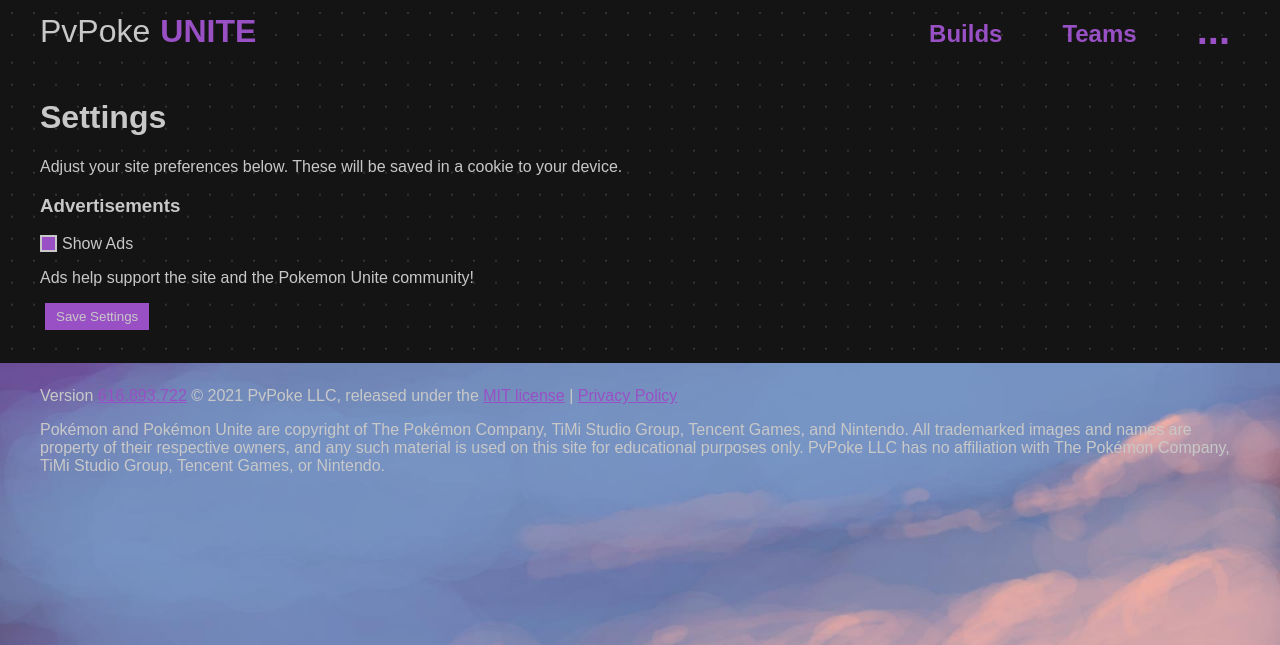
After one commit to pvpoke/pvpoke-unite, a PHP site: page /settings/ in a window 1280 px wide. The commit adds this page. Shown: the top 645 px of the page. Run offline with PHP 8.4, Linux system fonts and the light colour scheme.

Commit message:
Settings page
Added strings and functionality for settings page.

```diff
--- a/src/css/components/forms.scss
+++ b/src/css/components/forms.scss
@@ -52,3 +52,33 @@ input{
 }
 
 .hide, .template{ display: none !important; }
+
+// Checkbox
+
+.check{
+	margin-top:10px;
+	cursor: pointer;
+
+	span{
+		display: block;
+		width: 17px;
+		height: 17px;
+		background: $black;
+		border: 2px solid $white;
+		box-sizing:border-box;
+		margin: 0px 5px 0 0;
+		float: left;
+	}
+
+	&.on{
+		span{
+			background:$accent-color;
+		}
+	}
+
+	&:hover:not(.on){
+		span{
+			background:$gray;
+		}
+	}
+}
--- a/src/css/style.css
+++ b/src/css/style.css
@@ -425,6 +425,27 @@ input[type=text] {
 
 .hide, .template {
   display: none !important;
+}
+
+.check {
+  margin-top: 10px;
+  cursor: pointer;
+}
+.check span {
+  display: block;
+  width: 17px;
+  height: 17px;
+  background: #141414;
+  border: 2px solid #c8c8c8;
+  box-sizing: border-box;
+  margin: 0px 5px 0 0;
+  float: left;
+}
+.check.on span {
+  background: #9950c5;
+}
+.check:hover:not(.on) span {
+  background: #222222;
 }
 
 .modal {
--- a/src/footer.php
+++ b/src/footer.php
@@ -33,7 +33,7 @@ if($(window).width() > 768){
 		}
 	});
 
-	$("body").on("mouseover click", "header .menu .parent-menu", function(e){
+	$("body").on("mouseover", "header .menu .parent-menu", function(e){
 		e.preventDefault();
 		$(".submenu").removeClass("active");
 		$(this).find(".submenu").addClass("active");
@@ -91,6 +91,14 @@ $("body").on("click", ".tabs a", function(e){
 	$(this).addClass("active");
 });
 
+// Checkboxes
+
+$("body").on("click", ".check", function(e){
+	e.preventDefault();
+
+	$(e.target).closest(".check").toggleClass("on");
+});
+
 // Service worker handler
 if ('serviceWorker' in navigator) {
 	console.log("Attempting to register service worker");
--- a/src/header.php
+++ b/src/header.php
@@ -72,7 +72,7 @@ if(! isset($OG_IMAGE)){
 	var siteVersion = "<?php echo $SITE_VERSION; ?>";
 	var messages = {}; // Object of translation messages
 
-	<?php if(isset($_COOKIE['settings'])) : ?>
+	<?php if(isset($_COOKIE['unite_settings'])) : ?>
 		var settings = {
 			'lang': "<?php echo htmlspecialchars($_SETTINGS->lang); ?>",
 			'ads': "<?php echo htmlspecialchars($_SETTINGS->ads); ?>"
--- /dev/null
+++ b/src/js/interface/Settings.js
@@ -0,0 +1,53 @@
+// JavaScript Document
+
+var InterfaceMaster = (function () {
+    var instance;
+
+    function createInstance() {
+
+
+        var object = new interfaceObject();
+
+		function interfaceObject(){
+
+			this.init = function(){
+			};
+
+			// Given a name, save current list to a cookie
+			$(".save.button").click(function(e){
+				var ads = $(".check.ads").hasClass("on") ? 1 : 0;
+
+				$.ajax({
+
+					url : host+'ajax/settingscookie.php',
+					type : 'POST',
+					data : {
+						'lang': 'en',
+						'ads': ads
+					},
+					dataType:'json',
+					success : function(data) {
+						ModalWindow($(".settings-save-message"));
+					},
+					error : function(request,error)
+					{
+						console.log("Request: "+JSON.stringify(request));
+						console.log(error);
+					}
+				});
+			});
+
+		};
+
+        return object;
+    }
+
+    return {
+        getInstance: function () {
+            if (!instance) {
+                instance = createInstance();
+            }
+            return instance;
+        }
+    };
+})();
--- a/src/lang/en/pages/builds.json
+++ b/src/lang/en/pages/builds.json
@@ -1,4 +1,6 @@
 {
+	"builds_meta_title": "Builds",
+	"builds_meta_description": "Create, save, and share your builds for Pokemon Unite.",
 	"overall": "Overall",
 	"hp": "HP",
 	"atk": "Atk",
--- /dev/null
+++ b/src/lang/en/pages/settings.json
@@ -0,0 +1,11 @@
+{
+	"settings_meta_title": "Settings",
+	"settings_meta_description": "Adjust your settings and preferences for the site.",
+	"settings_description": "Adjust your site preferences below. These will be saved in a cookie to your device.",
+	"settings_ads": "Advertisements",
+	"settings_ads_button": "Show Ads",
+	"settings_ads_description": "Ads help support the site and the Pokemon Unite community!",
+	"settings_save_button": "Save Settings",
+	"settings_save_header": "Settings Saved",
+	"settings_save_message": "Your settings have been updated. (Refresh the page if you've updated the site appearance.)"
+}
--- /dev/null
+++ b/src/settings.php
@@ -0,0 +1,45 @@
+<?php
+require_once 'modules/localize.php';
+
+i18n::getInstance()->loadMessages("pages/settings");
+
+$CANONICAL = '/settings/';
+
+$META_TITLE = l("settings_meta_title");
+
+$META_DESCRIPTION = l("settings_meta_description");
+
+require_once 'header.php';
+
+?>
+
+<div id="settings">
+
+	<div class="section patterned padding">
+		<div class="main-wrap">
+			<h1><?php e("settings_meta_title"); ?></h1>
+			<div class="section moves white">
+				<p><?php e("settings_description"); ?></p>
+
+				<div class="settings">
+
+					<h3><?php e("settings_ads"); ?></h3>
+					<div class="check ads <?php if($_SETTINGS->ads == 1) : ?>on<?php endif; ?>"><span></span> <?php e("settings_ads_button"); ?></div>
+					<p><?php e("settings_ads_description"); ?></p>
+
+					<button class="save button"><?php e("settings_save_button"); ?></button>
+				</div>
+			</div>
+
+			<div class="settings-save-message hide" header="<?php e("settings_save_header") ?>"><?php e("settings_save_message"); ?></div>
+		</div>
+	</div>
+</div>
+
+<script src="<?php echo $WEB_ROOT; ?>js/Utils.js?v=<?php echo $SITE_VERSION; ?>"></script>
+<script src="<?php echo $WEB_ROOT; ?>js/GameMaster.js?v=<?php echo $SITE_VERSION; ?>"></script>
+<script src="<?php echo $WEB_ROOT; ?>js/interface/ModalWindow.js?v=<?php echo $SITE_VERSION; ?>"></script>
+<script src="<?php echo $WEB_ROOT; ?>js/interface/Settings.js?v=<?php echo $SITE_VERSION; ?>"></script>
+<script src="<?php echo $WEB_ROOT; ?>js/Main.js?v=<?php echo $SITE_VERSION; ?>"></script>
+
+<?php require_once 'footer.php'; ?>
```
Also changed, not shown: src/ajax/settingscookie.php (added, +32 -0 lines), src/builds.php (+15 -3 lines), src/js/build/Favorites.js (+6 -6 lines), src/.htaccess, src/js/interface/Builds.js (renamed from src/js/interface/BuildsInterface.js), 1 other file.
